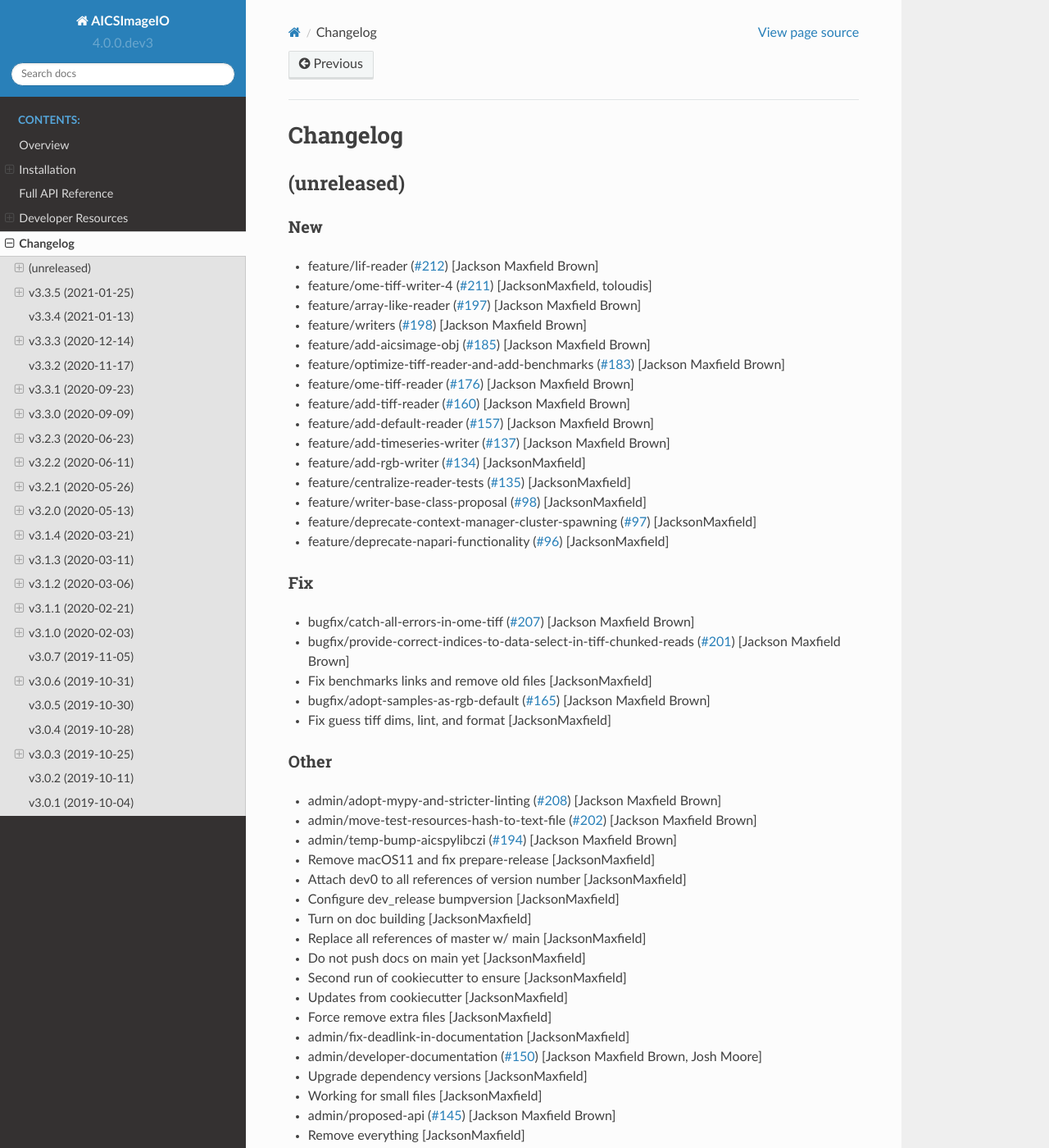
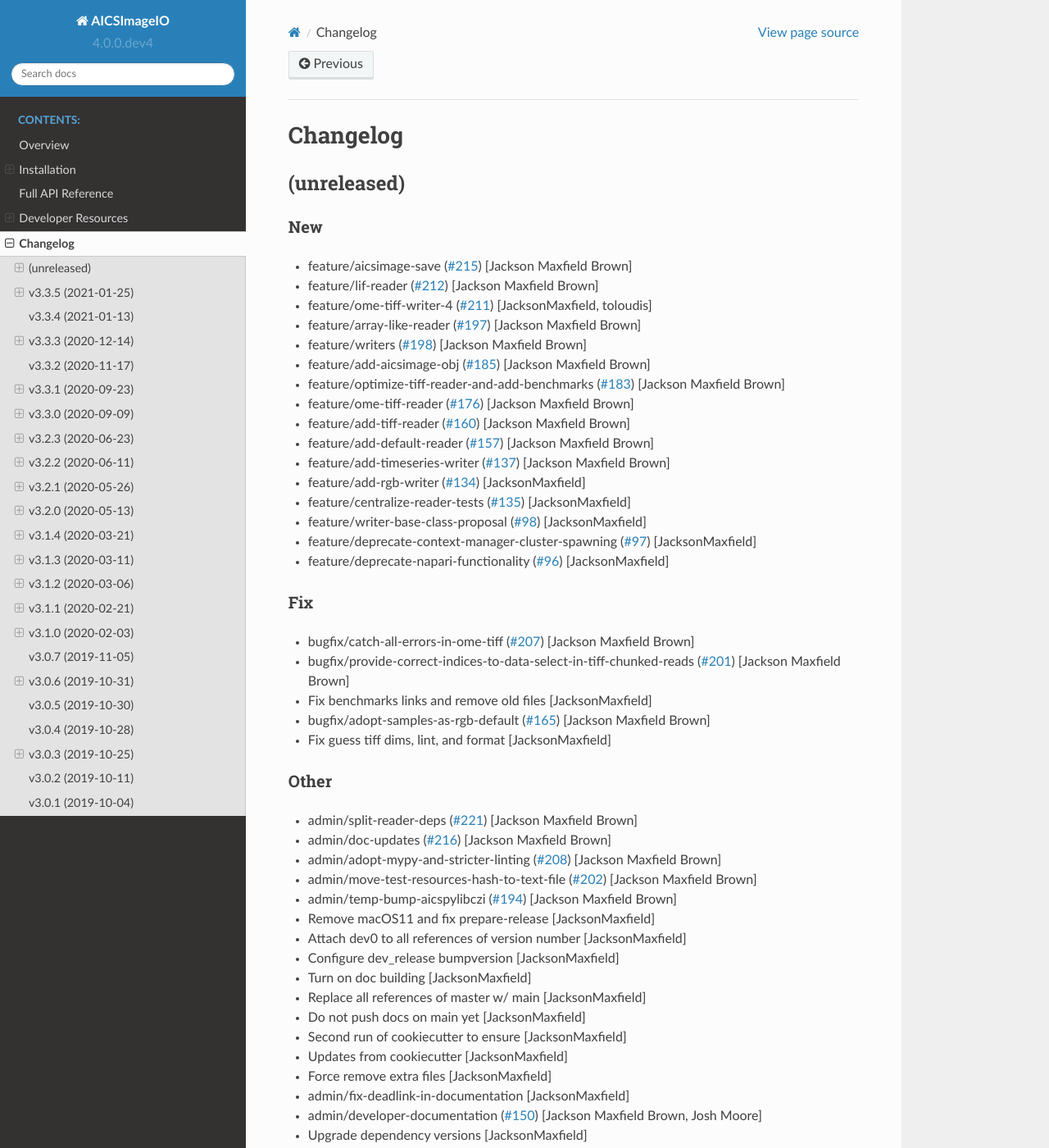
Before and after one commit to AllenCellModeling/aicsimageio, a Sphinx documentation site: the page built from docs/CHANGELOG.rst, in a window 1280 px wide and 1400 px high. Shown: the whole window at 82% size. Built offline with Sphinx 7.4.7 and the Read the Docs theme 2.0.0, drawn with Linux system fonts in a browser that asks for light colours; pages that are not in the unit, such as notebooks, are missing from menus.

Commit message:
Bump version: 4.0.0.dev3 → 4.0.0.dev4

```diff
--- a/aicsimageio/__init__.py
+++ b/aicsimageio/__init__.py
@@ -13,7 +13,7 @@ __author__ = "Jackson Maxfield Brown, Allen Institute for Cell Science"
 __email__ = "jmaxfieldbrown@gmail.com, jamies@alleninstitute.org, bowdenm@spu.edu"
 # Do not edit this string manually, always use bumpversion
 # Details in CONTRIBUTING.md
-__version__ = "4.0.0.dev3"
+__version__ = "4.0.0.dev4"
 
 
 def get_module_version() -> str:
--- a/cookiecutter.yaml
+++ b/cookiecutter.yaml
@@ -6,5 +6,5 @@ default_context:
     project_slug: "aicsimageio"
     project_short_description: "Image Reading, Metadata Conversion, and Image Writing for Microscopy Images in Pure Python"
     pypi_username: "aicspypi"
-    version: "4.0.0.dev3"
+    version: "4.0.0.dev4"
     open_source_license: "BSD license"
--- a/docs/CHANGELOG.rst
+++ b/docs/CHANGELOG.rst
@@ -6,6 +6,9 @@ Changelog
 
 New
 ~~~
+- feature/aicsimage-save  (`#215
+  <https://github.com/AllenCellModeling/aicsimageio/pull/215>`_)
+  [Jackson Maxfield Brown]
 - feature/lif-reader  (`#212
   <https://github.com/AllenCellModeling/aicsimageio/pull/212>`_)
   [Jackson Maxfield Brown]
@@ -68,6 +71,12 @@ Fix
 
 Other
 ~~~~~
+- admin/split-reader-deps  (`#221
+  <https://github.com/AllenCellModeling/aicsimageio/pull/221>`_)
+  [Jackson Maxfield Brown]
+- admin/doc-updates  (`#216
+  <https://github.com/AllenCellModeling/aicsimageio/pull/216>`_)
+  [Jackson Maxfield Brown]
 - admin/adopt-mypy-and-stricter-linting  (`#208
   <https://github.com/AllenCellModeling/aicsimageio/pull/208>`_)
   [Jackson Maxfield Brown]
--- a/setup.cfg
+++ b/setup.cfg
@@ -1,5 +1,5 @@
 [bumpversion]
-current_version = 4.0.0.dev3
+current_version = 4.0.0.dev4
 parse = (?P<major>\d+)\.(?P<minor>\d+)\.(?P<patch>\d+).dev(?P<dev_release>\d+)
 serialize = {major}.{minor}.{patch}.dev{dev_release}
 commit = True
--- a/setup.py
+++ b/setup.py
@@ -108,6 +108,6 @@ setup(
     url="https://github.com/AllenCellModeling/aicsimageio",
     # Do not edit this string manually, always use bumpversion
     # Details in CONTRIBUTING.md
-    version="4.0.0.dev3",
+    version="4.0.0.dev4",
     zip_safe=False,
 )
```
